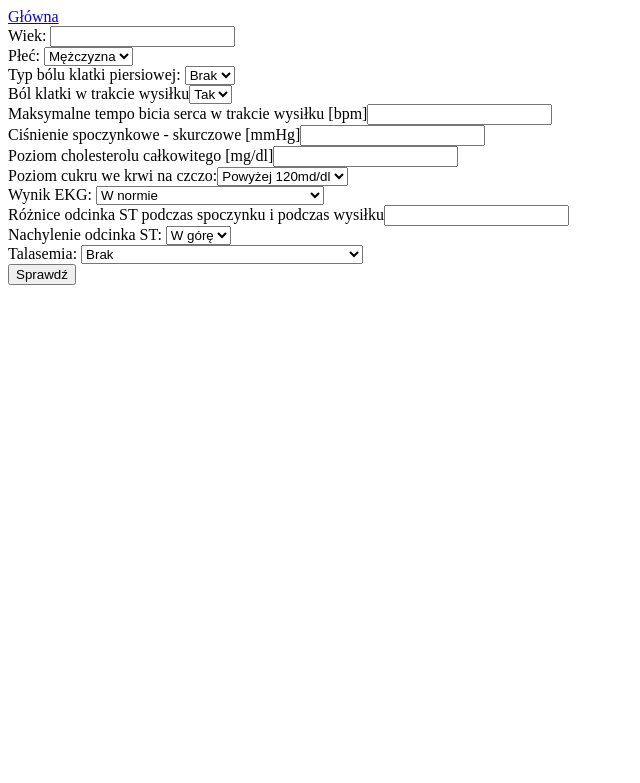
After one commit to Bl0tniaQus/HeartDisease-STProject, a Flask app: page /form in a window 1280 px wide. The commit adds this page. Shown: the top 783 px of the page, without its empty margins (0-640 px from the left). Run offline with Flask 2, Linux system fonts and the light colour scheme; some libraries are stand-ins or nearby versions.

Commit message:
zmieniono:       classifierExtended.py 	zmieniono:       classifierSimplified.py 	zmieniono:       main.py 	usunięto:        network_extended.ptk 	nowy plik:       static/boundsext.ptk 	nowy plik:       static/network_extended.ptk 	zmieniono nazwę: network_simplified.ptk -> static/network_simplified.ptk 	nowy plik:       templates/formularz.html 	zmieniono:       templates/index.html 	zmieniono:       templates/rejestracja.html

```diff
--- a/classifierSimplified.py
+++ b/classifierSimplified.py
@@ -69,4 +69,4 @@ print(confusion_matrix[0])
 print(confusion_matrix[1])
 
 #eksport modelu
-joblib.dump(network, 'network_simplified.ptk', compress=9)
+joblib.dump(network, './static/network_simplified.ptk', compress=9)
--- a/main.py
+++ b/main.py
@@ -1,12 +1,17 @@
-from flask import Flask, render_template, session, request, redirect
+from flask import Flask, render_template, session, request, redirect, url_for
 from flask_session import Session
+from sklearn.neural_network import MLPRegressor
+import joblib
 import hashlib
 import psycopg2
 
 def dbConnect():
     dbConnection = psycopg2.connect(host='localhost',database='heairt',user='postgres',password='postgres')
     return dbConnection
-
+def normalizuj(minv,maxv,x,norm_min=-1,norm_max=1):
+	x = float(x)
+	xnorm = (norm_max - norm_min) * (x - minv) / (maxv - minv) + norm_min
+	return xnorm
 
 app = Flask(__name__)
 app.config["SESSION_PERMANENT"] = False
@@ -20,14 +25,26 @@ def index():
 
 @app.route('/login')
 def logowanie():
+
+	if 'login' in session:
+		return redirect("/")
+
 	return render_template("logowanie.html")
+@app.route("/form")
+def formularz():
+	wynik=""
+	if 'wynik' in session:
+		wynik=session['wynik']
+		session.pop('wynik')
+	return render_template("formularz.html",wynik=wynik)
 
 @app.route('/logowanie_action', methods=["POST"])
 def logowanie_action():
+	if 'login' in session:
+		return redirect("/")
 	if request.method == "POST":
 		login = request.form["login"]
 		haslo = request.form["haslo"]
-		msg=""
 		if login=="" or haslo=="":
 			msg = "Nie wszystkie pola zostały wypełnione"
 		else:
@@ -41,22 +58,24 @@ def logowanie_action():
 			else:
 				session['login'] = login
 				print("zalogowano jako ",session['login'])
-				return render_template("index.html")
+				return redirect("/")
 		return render_template("logowanie.html", msg=msg)
-
 	return render_template("logowanie.html")
 
 @app.route('/rejestracja')
 def rejestracja():
+	if 'login' in session:
+		return redirect("/")
 	return render_template("rejestracja.html")
 
 @app.route('/rejestracja_action', methods=['POST'])
 def rejestracja_action():
+	if 'login' in session:
+		return redirect("/")
 	if request.method == "POST":
 		login = request.form["nazwa_uzytkownika"]
 		haslo = request.form["haslo"]
 		haslo2 = request.form["haslo2"]
-		msg = ""
 		if haslo != haslo2:
 			msg = "Hasła nie są takie same"
 		elif login=="" or haslo=="" or haslo2=="":
@@ -77,5 +96,42 @@ def rejestracja_action():
 			dbConnection.close()
 	return render_template("rejestracja.html", msg=msg)
 
+@app.route('/wyloguj')
+def wyloguj():
+	session.clear()
+	return redirect("/")
+
+@app.route('/form_extended', methods=["POST"])
+def form_extended():
+	if request.method == "POST":
+		dane = [None]*12
+		dane[0] = normalizuj(18,80,request.form["wiek"])
+		dane[1] = normalizuj(0,1,request.form["plec"])
+		dane[2] = normalizuj(0,4,request.form["bol"])
+		dane[3] = normalizuj(90,200,request.form["cisnienie"])
+		dane[4] = normalizuj(120,600,request.form["cholesterol"])
+		dane[5] = normalizuj(1,2,request.form["cukier"])
+		dane[6] = normalizuj(0,2,request.form["ekg"])
+		dane[7] = normalizuj(70,210,request.form["bicieserca"])
+		dane[8] = normalizuj(0,1,request.form["bolw"])
+		dane[9] = normalizuj(0,6.5,request.form["st"])
+		dane[10] = normalizuj(1,3,request.form["nachylenie"])
+		dane[11] = normalizuj(3,7,request.form["talasemia"])
+
+		network = joblib.load('static/network_extended.ptk')
+		bounds = joblib.load('static/boundsext.ptk')
+
+		result = normalizuj(bounds[0],bounds[1],network.predict([dane]),0,1)
+		if result>=0 and result<25:
+			wynik = "Niskie"
+		if result>=25 and result<50:
+			wynik = "Podwyższone"
+		if result>=50 and result<75:
+			wynik = "Duże"
+		if result>=75 and result<=100:
+			wynik = "Bardzo duże"
+		session['wynik'] = wynik
+	return redirect("/form")
+
 if __name__ == "__main__":
     app.run(debug=True)
--- /dev/null
+++ b/templates/formularz.html
@@ -0,0 +1,54 @@
+<html>
+	<head>
+		<meta charset="utf-8"/>
+	</head>
+	<body>
+		<a href="/">Główna</a>
+
+		<form action="form_extended" method="post">
+
+			Wiek: <input id="f1_wiek"type="number" min="1" name="wiek"/><br/>
+			Płeć: <select id="f1_plec" name="plec">
+				<option value="0">Mężczyzna</option>
+				<option value="1">Kobieta</option>
+			</select><br/>
+			Typ bólu klatki piersiowej: <select id="f1_bol" name="bol"><br/>
+				<option value="0">Brak</option>
+				<option value="1">1</option>
+				<option value="2">2</option>
+				<option value="3">3</option>
+				<option value="4">4</option>
+				</select><br/>
+			Ból klatki w trakcie wysiłku<select id="f1_bolw" name="bolw">
+				<option value="1">Tak</option>
+				<option value="2">Nie</option>
+				</select><br/>
+			Maksymalne tempo bicia serca w trakcie wysiłku [bpm]<input id="f1_bicieserca" type="number" min="1" name="bicieserca" /><br/>
+			Ciśnienie spoczynkowe - skurczowe [mmHg]<input id="f1_cisnienie"type="number" min="0" name="cisnienie" /><br/>
+			Poziom cholesterolu całkowitego [mg/dl]<input id="f1_cholesterol" type="number" min="0" name="cholesterol" /><br/>
+			Poziom cukru we krwi na czczo:<select id="f1_cukier"name="cukier">
+				<option value="1">Powyżej 120md/dl</option>
+				<option value="2">Poniżej 120md/dl</option>
+				</select><br/>
+			Wynik EKG: <select id="f1_ekg" name="ekg">
+					<option value="0">W normie</option>
+					<option value="1">Anomalie fali ST-T</option>
+					<option value="2">Przerost lewej komory (Hipertrofia)</option>
+				</select><br/>
+			Różnice odcinka ST podczas spoczynku i podczas wysiłku<input id="f1_st" type="number" name="st" /><br/>
+			Nachylenie odcinka ST: <select id="f1_nachylenie" name="nachylenie">
+					<option value="1">W górę</option>
+					<option value="2">Płasko</option>
+					<option value="3">W dół</option>
+				</select><br/>
+			Talasemia: <select id="f1_talasemia" name="talasemia">
+					<option value="3">Brak</option>
+					<option value="6">Brak przepływu krwi w niektórych miejscach</option>
+					<option value="7">Ogólnie zaburzony przepływ krwi</option>
+				</select><br/>
+				<button type="submit" id="f1_submit" name="submit">Sprawdź</button>
+				<p>{{wynik}}</p>
+		</form>
+
+	</body>
+</html>
--- a/templates/index.html
+++ b/templates/index.html
@@ -38,7 +38,9 @@ list-style-type:none;
       <a href="#"><li>Wyniki</li></a>
       <a href="#"><li>O nas</li></a>
       {% if session['login'] %}
-      <a href="#"><li id="log">{{session['login']}}</li></a>
+	  <a href="logowanie" id="logs"><li id="log">{{session['login']}}</li></a>
+	  <a href="/wyloguj" id="wylogujsie_przycisk"><li id="wylog">Wyloguj się</li></a>
+	  </ul>
 	  {% else %}
 	  <a href="/login"><li id="log">Zaloguj się</li></a>
 	  {% endif %}
--- a/templates/rejestracja.html
+++ b/templates/rejestracja.html
@@ -18,6 +18,7 @@
 	  <ul class="submenu_list">
 	  <a href="logowanie" id="logs"><li id="log">Zaloguj się</li></a>
 	  <a href="#" id="wylogujsie_przycisk"><li id="wylog">Wyloguj się</li></a>
+	  </ul>
 	  </ul>
 
 </div>
--- /dev/null
+++ b/test.py
@@ -0,0 +1,4 @@
+xd = [None]*12
+xd[0] = 1
+xd[1] = 2
+print(xd)
```
Also changed, not shown: classifierExtended.py (+5 -3 lines), 5 other files.
